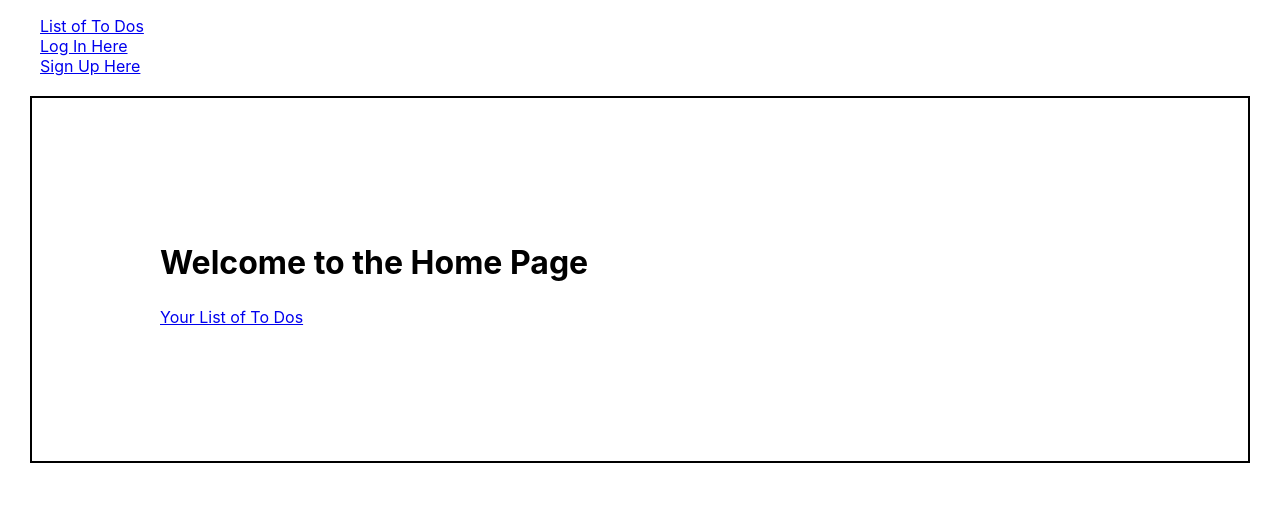
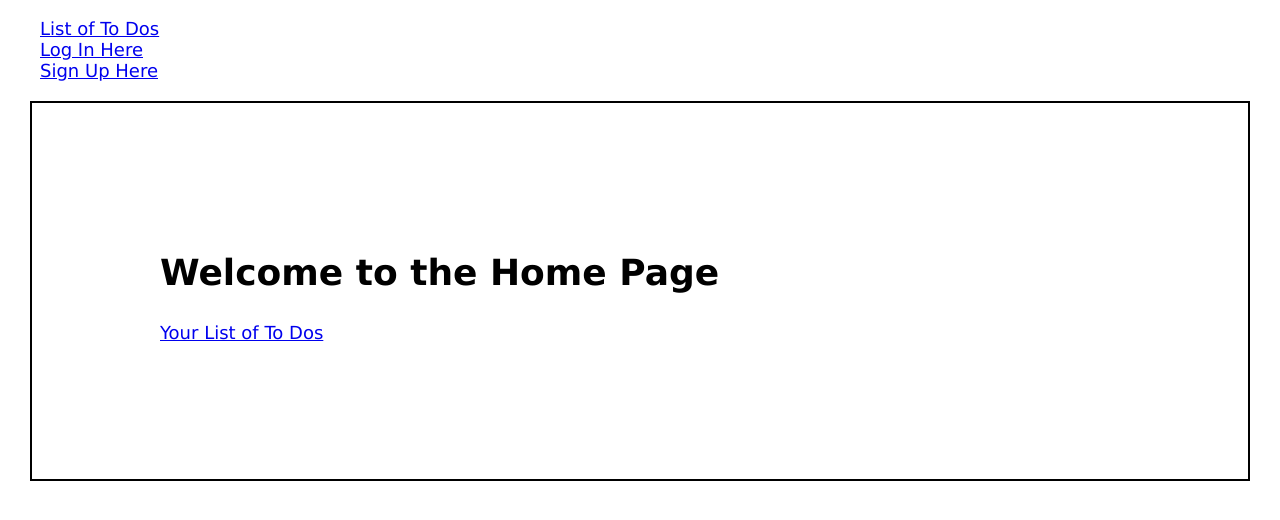
Before and after one commit to scjam/13-auth-front-end, a React (Create React App) app: page / in a window 1280 px wide. Shown: the top 520 px of the page. Built offline with nearby package versions, Linux system fonts and the light colour scheme.

Commit message:
css edits

```diff
--- a/src/App.css
+++ b/src/App.css
@@ -1,5 +1,6 @@
-.App {
-  text-align: center;
+body {
+  font-size: large;
+  font-family: Verdana, Geneva, Tahoma, sans-serif;
 }
 
 #main {
@@ -16,3 +17,8 @@ label {
 button {
   display: block;
 }
+img {
+  float: right;
+  height: 340px;
+  width: auto;
+}
--- a/src/ToDos.js
+++ b/src/ToDos.js
@@ -1,5 +1,6 @@
 import React, { Component } from 'react'
 import request from 'superagent'
+import guy from './cereal_guy.jpg'
 
 export default class ToDos extends Component {
     state = {
@@ -55,6 +56,7 @@ export default class ToDos extends Component {
         return (
             <div id='main'>
                 The To Dos:
+                <img src={guy} alt='cereal guy'/>
                 <form onSubmit={this.handleSubmit}>
                     <label>
                         <input
```
Also changed, not shown: src/cereal_guy.jpg (added).
